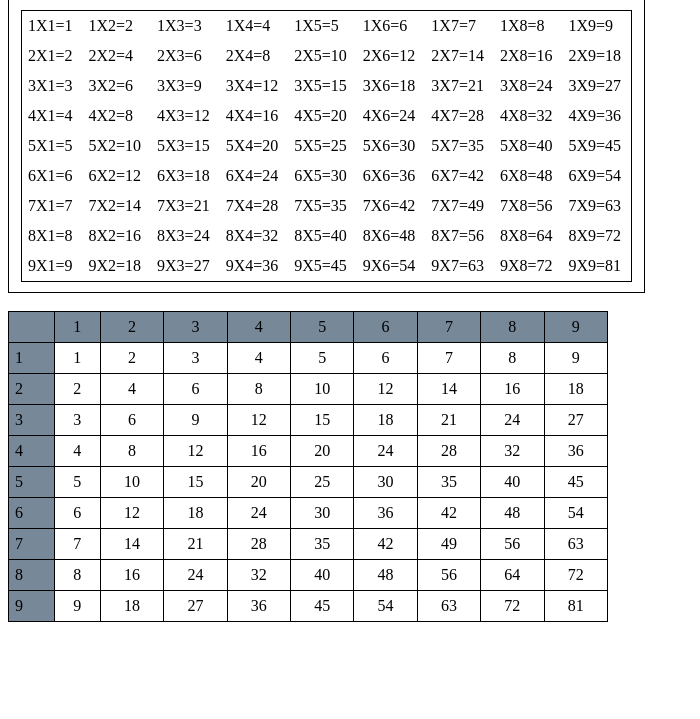
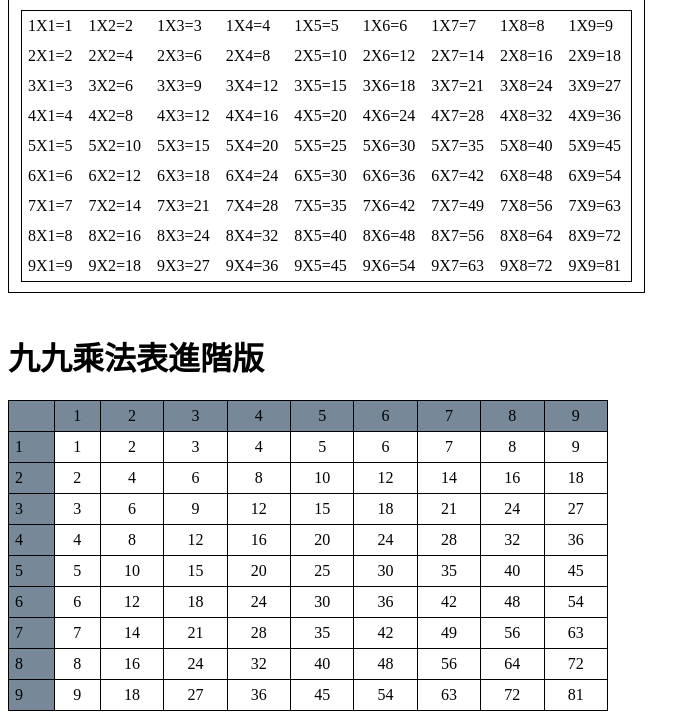
Before and after one commit to AlinaHsieh/php_practice, a PHP site: page /forloop.php in a window 1280 px wide. Shown: the part 300-1019 px from the top of the page, without its empty margins (0-700 px from the left). Before the commit the page ends 922 px from the top, so only its background shows below. Run offline with PHP 8.4, Linux system fonts and the light colour scheme.

Commit message:
加標題

```diff
--- a/forloop.php
+++ b/forloop.php
@@ -84,6 +84,7 @@ for($i=1;$i<=9;$i++){
 echo "</table>";
 echo "</div>";
 echo "<br>";
+echo "<h1>九九乘法表進階版</h1>";
 echo "<table class=t2>";
 echo "<tr class=tr2>";
 for($i=0;$i<=9;$i++){
```
